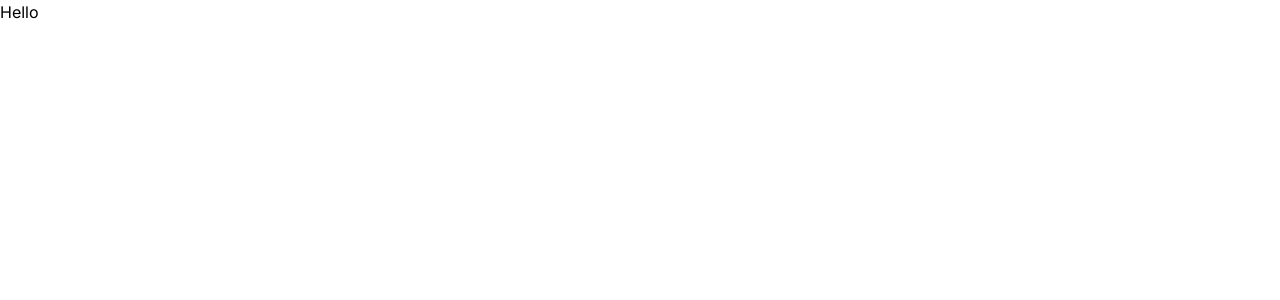
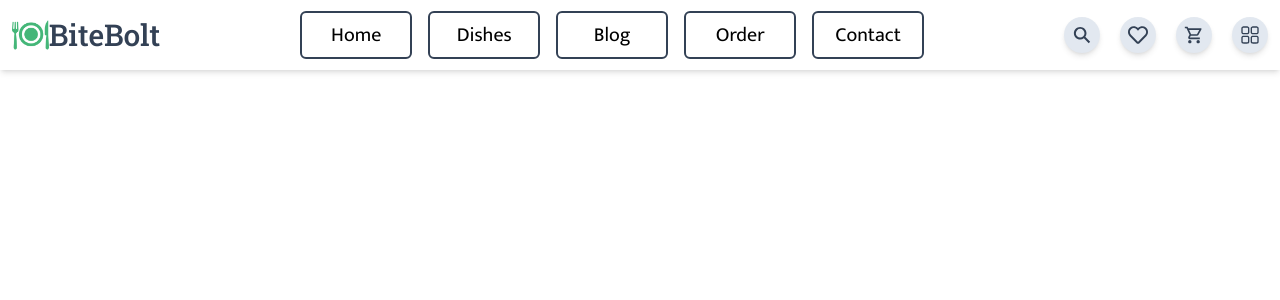
Before and after one commit to AbuZaid55/BiteBolt, a Next.js app in the folder frontend/: page / in a window 1280 px wide. Shown: the top 300 px of the page. Built offline with nearby package versions, Linux system fonts and the light colour scheme.

Commit message:
frontend: header

```diff
--- a/frontend/package.json
+++ b/frontend/package.json
@@ -12,7 +12,8 @@
     "framer-motion": "^10.16.16",
     "next": "14.0.4",
     "react": "^18",
-    "react-dom": "^18"
+    "react-dom": "^18",
+    "react-icons": "^4.12.0"
   },
   "devDependencies": {
     "@types/node": "^20",
--- /dev/null
+++ b/frontend/src/app/components/Header.tsx
@@ -0,0 +1,67 @@
+"use client"
+import React, { useState } from "react"
+import { IoSearchSharp } from "react-icons/io5";
+import { FaRegHeart } from "react-icons/fa";
+import { MdOutlineShoppingCart } from "react-icons/md";
+import { RxDashboard } from "react-icons/rx";
+import {Roboto_Slab} from 'next/font/google'
+
+const robotoSlab = Roboto_Slab({
+    weight:"500",
+    subsets:["greek"],
+    display:'swap'
+})
+
+const Header = () => {
+  const [openNav,setOpenNev]=useState(false)
+  return (
+        <div className="h-[70px] shadow-md p-3 relative overflow-x-hidden ">
+      <div className="h-full flex items-center justify-between">
+        <div className="h-full flex items-center">
+          <img className="h-[70%] sm:h-[80%]" src="./logo.png" alt="logo" />
+          <h1 className={`text-2xl sm:text-3xl text-slate-700 ${robotoSlab.className}`}>BiteBolt</h1>
+        </div>
+
+        <div>
+          <ul className="hidden lg:flex items-center justify-center text-xl">
+            <li className=" hover:bg-main-800 hover:text-white cursor-pointer w-28 border-2 border-slate-700 hover:border-main-800 text-center py-2 mx-2 rounded-md transition-all duration-200 ease-in-out">Home</li>
+            <li className=" hover:bg-main-800 hover:text-white cursor-pointer w-28 border-2 border-slate-700 hover:border-main-800 text-center py-2 mx-2 rounded-md transition-all duration-200 ease-in-out">Dishes</li>
+            <li className=" hover:bg-main-800 hover:text-white cursor-pointer w-28 border-2 border-slate-700 hover:border-main-800 text-center py-2 mx-2 rounded-md transition-all duration-200 ease-in-out">Blog</li>
+            <li className=" hover:bg-main-800 hover:text-white cursor-pointer w-28 border-2 border-slate-700 hover:border-main-800 text-center py-2 mx-2 rounded-md transition-all duration-200 ease-in-out">Order</li>
+            <li className=" hover:bg-main-800 hover:text-white cursor-pointer w-28 border-2 border-slate-700 hover:border-main-800 text-center py-2 mx-2 rounded-md transition-all duration-200 ease-in-out">Contact</li>
+          </ul>
+        </div>
+
+        <div className="flex items-center justify-center gap-2 sm:gap-5 sm:text-xl">
+          <span className=" hover:scale-125 bg-slate-200   hover:bg-main-800 hover:text-white text-slate-700 p-2 rounded-full cursor-pointer transition-all duration-200 ease-in-out shadow-md ">
+            <IoSearchSharp />
+          </span>
+          <span className=" hover:scale-125 bg-slate-200 font-bold  hover:bg-main-800 hover:text-white text-slate-700 p-2 rounded-full cursor-pointer transition-all duration-200 ease-in-out shadow-md ">
+            <FaRegHeart />
+          </span>
+          <span className=" hover:scale-125 bg-slate-200 font-bold  hover:bg-main-800 hover:text-white text-slate-700 p-2 rounded-full cursor-pointer transition-all duration-200 ease-in-out shadow-md ">
+            <MdOutlineShoppingCart />
+          </span>
+          <span className=" hover:scale-125 bg-slate-200 font-bold  hover:bg-main-800 hover:text-white text-slate-700 p-2 rounded-full cursor-pointer transition-all duration-200 ease-in-out shadow-md ">
+            <RxDashboard />
+          </span>
+          <span className={`lg:hidden ${openNav?"flex flex-col items-center justify-center rotate-90":""} cursor-pointer transition-all duration-200 ease-in-out`} onClick={()=>{setOpenNev(!openNav)}}>
+            <div className={`${openNav?' rotate-45':"my-1"} h-[3px] sm:h-1 w-7 bg-slate-700 transition-all ease-in-out duration-200`}></div>
+            <div className={`${openNav?"hidden":""} h-[3px] sm:h-1 w-7 bg-slate-700 my-1`}></div>
+            <div className={`${openNav?'-my-1 -rotate-45':"my-1"} h-[3px] sm:h-1 w-7 bg-slate-700 transition-all ease-in-out duration-200`}></div>
+          </span>
+        </div>
+      </div>
+      <ul className={` text-white fixed ${openNav?'right-0':'-right-52'} z-50 top-[70px] bg-slate-700 shadow-lg mt-[2px] w-48 h-[calc(100svh-70px-2px)] flex flex-col items-center justify-center text-xl transition-all ease-in-out duration-300`}>
+        <li className="w-full text-center py-2 cursor-pointer hover:text-main-800 hover:scale-125 transition-all duration-200 ease-in-out">Home</li>
+        <li className="w-full text-center py-2 cursor-pointer hover:text-main-800 hover:scale-125 transition-all duration-200 ease-in-out">Dishes</li>
+        <li className="w-full text-center py-2 cursor-pointer hover:text-main-800 hover:scale-125 transition-all duration-200 ease-in-out">Blog</li>
+        <li className="w-full text-center py-2 cursor-pointer hover:text-main-800 hover:scale-125 transition-all duration-200 ease-in-out">Order</li>
+        <li className="w-full text-center py-2 cursor-pointer hover:text-main-800 hover:scale-125 transition-all duration-200 ease-in-out">Dashboard</li>
+        <li className="w-full text-center py-2 cursor-pointer hover:text-main-800 hover:scale-125 transition-all duration-200 ease-in-out">Contact</li>
+      </ul>
+    </div>
+  )
+}
+
+export default Header
--- a/frontend/src/app/layout.tsx
+++ b/frontend/src/app/layout.tsx
@@ -1,8 +1,9 @@
 import type { Metadata } from 'next'
-import { Inter } from 'next/font/google'
+import { Mukta } from 'next/font/google'
 import './globals.css'
+import Header from './components/Header'
 
-const inter = Inter({ subsets: ['latin'] })
+const mukta = Mukta({ weight:'400', subsets:["latin"], display:"swap" })
 
 export const metadata: Metadata = {
   title: 'BiteBolt',
@@ -17,7 +18,10 @@ export default function RootLayout({
 }) {
   return (
     <html lang="en">
-      <body className={inter.className}>{children}</body>
+      <body className={`${mukta.className} select-none`}>
+        <Header/>
+        {children}
+      </body>
     </html>
   )
 }
--- a/frontend/src/app/page.tsx
+++ b/frontend/src/app/page.tsx
@@ -2,8 +2,7 @@ import Image from 'next/image'
 
 export default function Home() {
   return (
-    <div>
-      <h1>Hello</h1>
+    <div className='h-[calc(100svh-72px)]'>
     </div>
   )
 }
```
Also changed, not shown: 1 other file (tests, documents, lock files or other folders).
